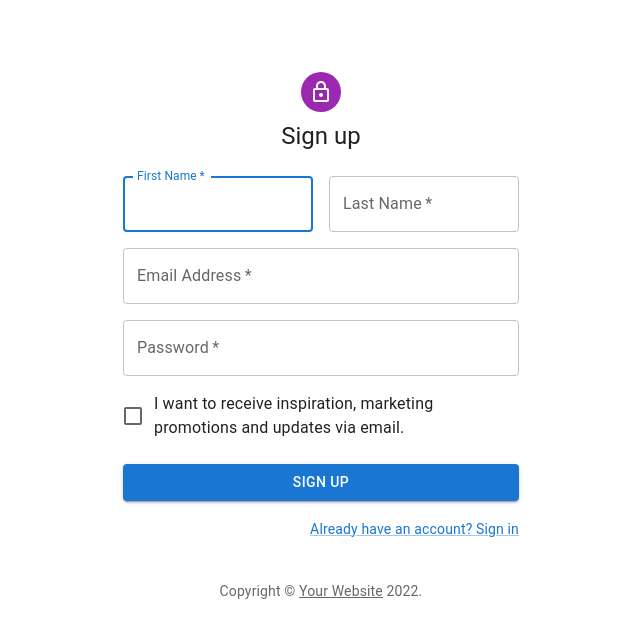
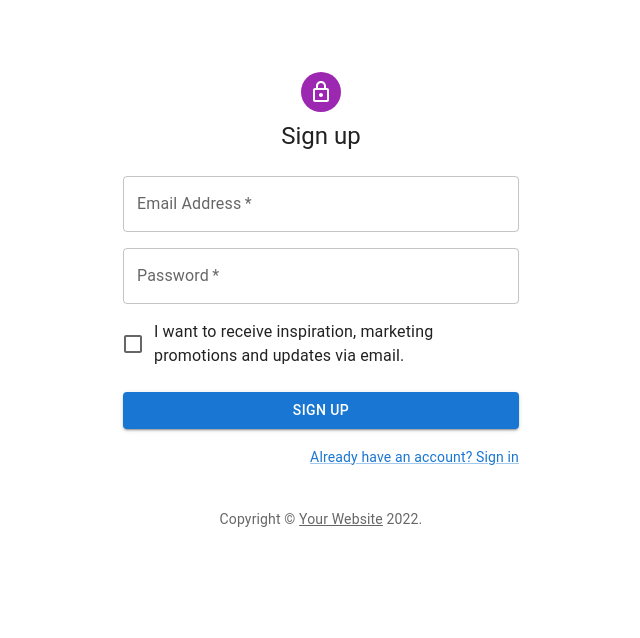
Before and after one commit to adcratic/leads-management-v.2, a React (Create React App) app in the folder client/: page /sign-up in a window 1280 px wide. Shown: the top 638 px of the page, without its empty margins (319-959 px from the left). Built offline with nearby package versions, Linux system fonts and the light colour scheme; no server answers.

Commit message:
added signup functionallity in frontend

```diff
--- a/client/src/Components/Navbar/Navbar.js
+++ b/client/src/Components/Navbar/Navbar.js
@@ -1,5 +1,5 @@
 import axios from "axios";
-import React, { useEffect } from "react";
+import React from "react";
 import { Link } from "react-router-dom";
 import { useNavigate } from "react-router-dom";
 const Navbar = (props) => {
--- a/client/src/pages/SignUp.js
+++ b/client/src/pages/SignUp.js
@@ -12,6 +12,8 @@ import LockOutlinedIcon from '@mui/icons-material/LockOutlined';
 import Typography from '@mui/material/Typography';
 import Container from '@mui/material/Container';
 import { createTheme, ThemeProvider } from '@mui/material/styles';
+import axios from 'axios';
+import { useNavigate } from 'react-router-dom';
 
 function Copyright(props) {
   return (
@@ -29,13 +31,42 @@ function Copyright(props) {
 const theme = createTheme();
 
 export default function SignUp() {
+
+  const [user, setUser] = React.useState({
+    email: "",
+    password: ""
+  })
+  const handleChange = (event) => {
+    const { name, value } = event.target;
+    setUser((prevValue) => {
+      if (name === "email") {
+        return {
+          email: value,
+          password: prevValue.password,
+        };
+      } else if (name === "password") {
+        return {
+          email: prevValue.email,
+          password: value,
+        };
+      }
+    });
+
+
+  };
+  const navigate = useNavigate();
   const handleSubmit = (event) => {
+
     event.preventDefault();
-    const data = new FormData(event.currentTarget);
-    console.log({
-      email: data.get('email'),
-      password: data.get('password'),
-    });
+    axios.post("http://localhost:5000/user/register",user)
+      .then(response=>{
+        console.log(response);
+        navigate("/");
+        window.location.reload(true)
+      })
+      .catch(err=>{
+        console.log(err);
+      })
   };
 
   return (
@@ -58,29 +89,10 @@ export default function SignUp() {
           </Typography>
           <Box component="form" noValidate onSubmit={handleSubmit} sx={{ mt: 3 }}>
             <Grid container spacing={2}>
-              <Grid item xs={12} sm={6}>
-                <TextField
-                  autoComplete="given-name"
-                  name="firstName"
-                  required
-                  fullWidth
-                  id="firstName"
-                  label="First Name"
-                  autoFocus
-                />
-              </Grid>
-              <Grid item xs={12} sm={6}>
-                <TextField
-                  required
-                  fullWidth
-                  id="lastName"
-                  label="Last Name"
-                  name="lastName"
-                  autoComplete="family-name"
-                />
-              </Grid>
+
               <Grid item xs={12}>
                 <TextField
+                  onChange={handleChange}
                   required
                   fullWidth
                   id="email"
@@ -91,6 +103,7 @@ export default function SignUp() {
               </Grid>
               <Grid item xs={12}>
                 <TextField
+                  onChange={handleChange}
                   required
                   fullWidth
                   name="password"
```
